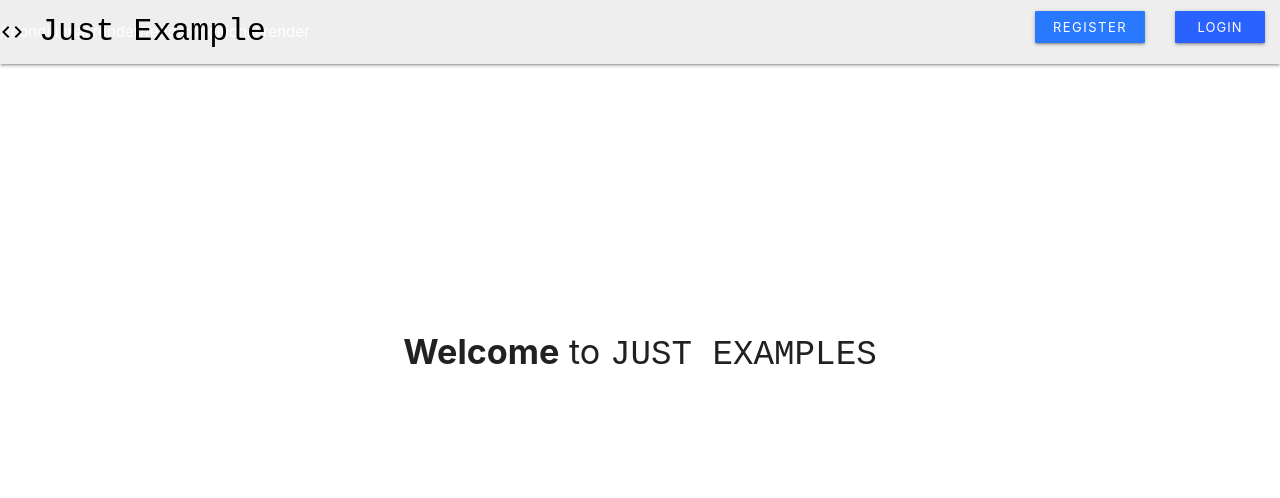
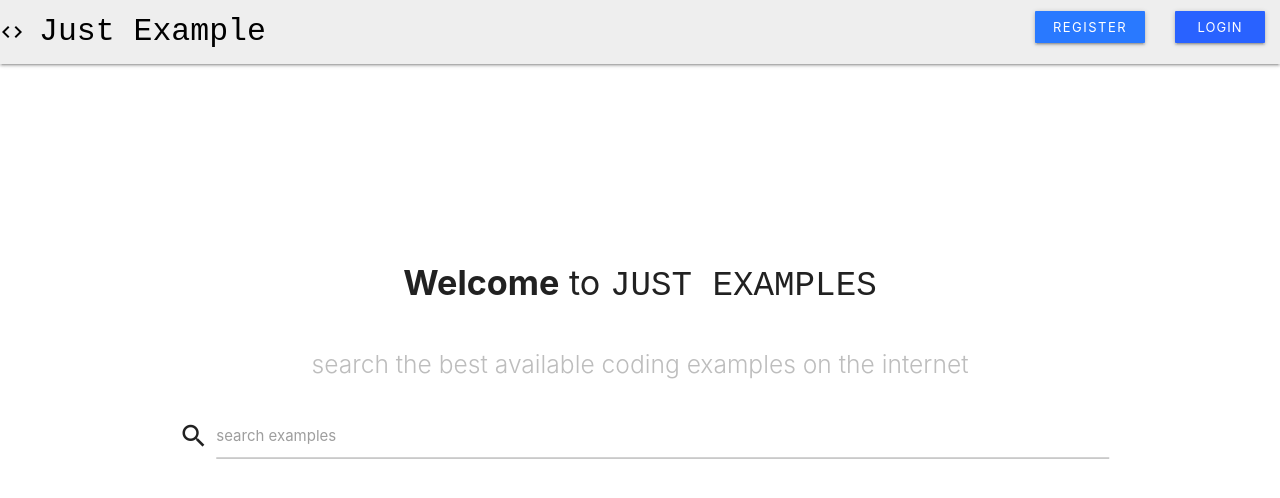
Before and after one commit to mujibsardar/just_examples, a React (Create React App) app in the folder frontend/: page / in a window 1280 px wide. Shown: the top 498 px of the page. Built offline with nearby package versions, Linux system fonts and the light colour scheme.

Commit message:
update Nav colors, add search to homepage

```diff
--- a/frontend/src/App.js
+++ b/frontend/src/App.js
@@ -13,6 +13,7 @@ import Example from "./containers/Examples/Example";
 import PrivateRoute from "./containers/Private-Route/PrivateRoute";
 import Dashboard from "./containers/Dashboard/Dashboard";
 import Search from "./containers/Search/Search";
+import ExampleView from "./components/example/Example";
 import "./App.css";
 
 
--- a/frontend/src/components/Navbar/Navbar.js
+++ b/frontend/src/components/Navbar/Navbar.js
@@ -20,7 +20,7 @@ class Navbar extends Component {
           className="brand-logo left black-text active">
           <i className="material-icons">code</i>Just Example</a>
 
-          //conditional render
+          {/*conditional render*/}
           {!isAuthenticated ?
           <ul id="nav-mobile" className="right hide-on-med-and-down">
               <li><a href="/register" style={{
@@ -38,7 +38,7 @@ class Navbar extends Component {
             className="waves-effect waves-light btn-small blue accent-4">Login</a></li>
           </ul>
 
-          : //else
+          :
 
         <ul id="nav-mobile" className="right hide-on-med-and-down">
           <li><a href="#" style={{
@@ -51,7 +51,7 @@ class Navbar extends Component {
           >Logout</a></li>
           <li><a className="waves-effect waves-light btn-small deep-orange lighten-2">{user.name.split(" ")[0]}</a></li>
         </ul>
-        }//end conditional render
+        } {/*end conditional render*/}
 
         </div>
       </nav>
--- a/frontend/src/containers/Homepage/Homepage.js
+++ b/frontend/src/containers/Homepage/Homepage.js
@@ -1,5 +1,7 @@
 import React, { Component } from "react";
 import { Link } from "react-router-dom";
+import Search from "../Search/Search";
+
 class Landing extends Component {
   render() {
     return (
@@ -11,14 +13,17 @@ class Landing extends Component {
               <span style={{ fontFamily: "monospace" }}>JUST EXAMPLES</span>
             </h4>
             <p className="flow-text grey-text text-darken-1">
-
             </p>
-            <br />
-
-
+            <div style={{
+              position: "relative",
+              padding:"10vh"
+            }}>
+              <Search/>
+            </div>
           </div>
         </div>
       </div>
+
     );
   }
 }
--- a/frontend/src/containers/Search/Search.js
+++ b/frontend/src/containers/Search/Search.js
@@ -3,7 +3,9 @@ import ReactDOM from "react-dom";
 
 function Search() {
   return (
-    <div className="container-search">
+    <div className="container-search" style={{
+      //top:"50px"
+    }}>
       <div className="row">
         <div className="col s12">
           <div className="row">
--- a/frontend/src/containers/dashboard/Dashboard.js
+++ b/frontend/src/containers/dashboard/Dashboard.js
@@ -2,6 +2,8 @@ import React, { Component } from "react";
 import PropTypes from "prop-types";
 import { connect } from "react-redux";
 import { logoutUser } from "../../actions/authActions";
+import Search from "../Search/Search";
+
 
 class Dashboard extends Component {
   onLogoutClick = e => {
@@ -23,18 +25,12 @@ render() {
                     <span style={{ fontFamily: "monospace" }}>MERN</span> app 👏
                   </p>
                 </h4>
-                <button
-                  style={{
-                    width: "150px",
-                    borderRadius: "3px",
-                    letterSpacing: "1.5px",
-                    marginTop: "1rem"
-                  }}
-                  onClick={this.onLogoutClick}
-                  className="btn btn-large waves-effect waves-light hoverable blue accent-3"
-                >
-                  Logout
-                </button>
+                <div style={{
+                  position: "relative",
+                  padding:"10vh"
+                }}>
+                  <Search/>
+              </div>
               </div>
             </div>
           </div>
```
Also changed, not shown: 1 other file (tests, documents, lock files or other folders).
